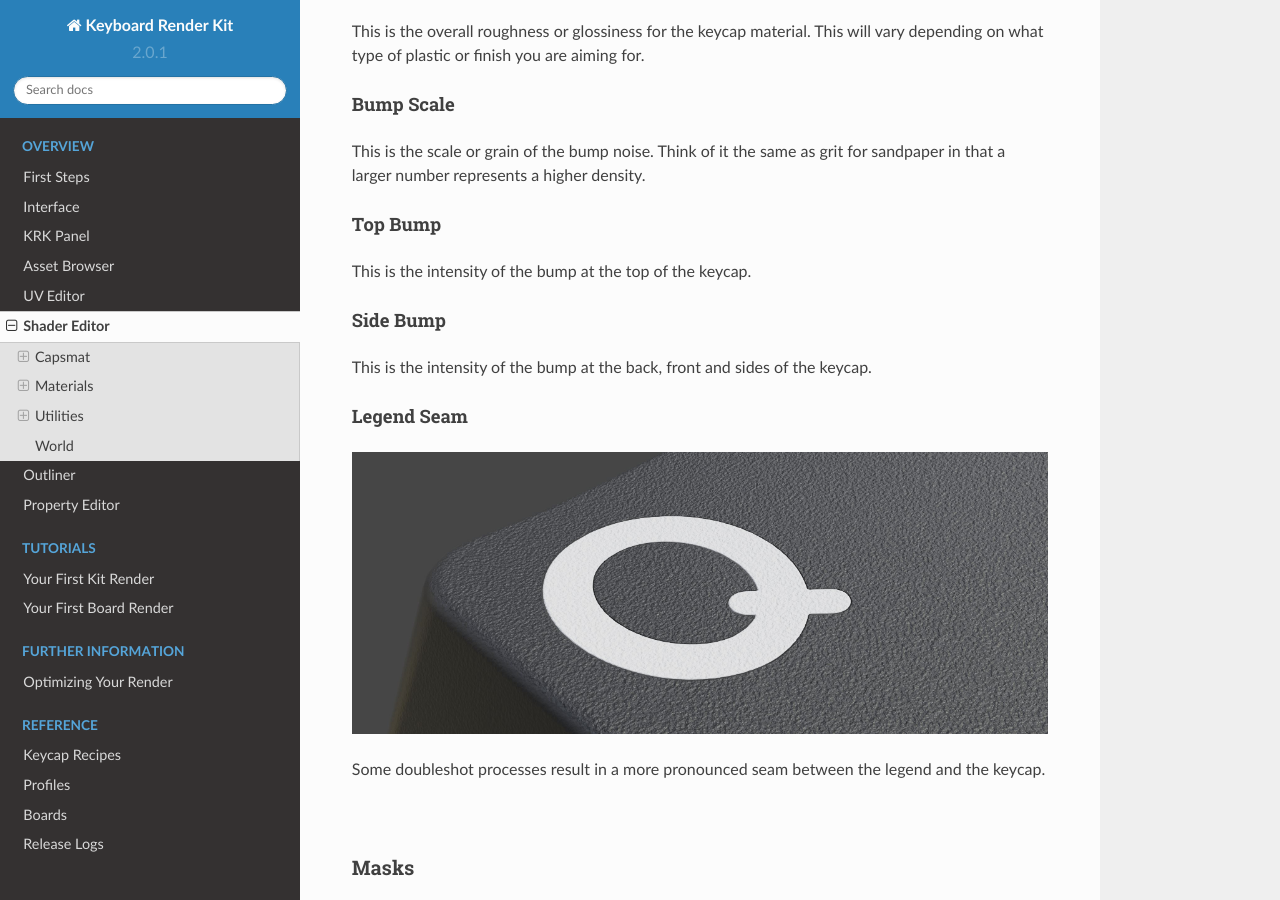
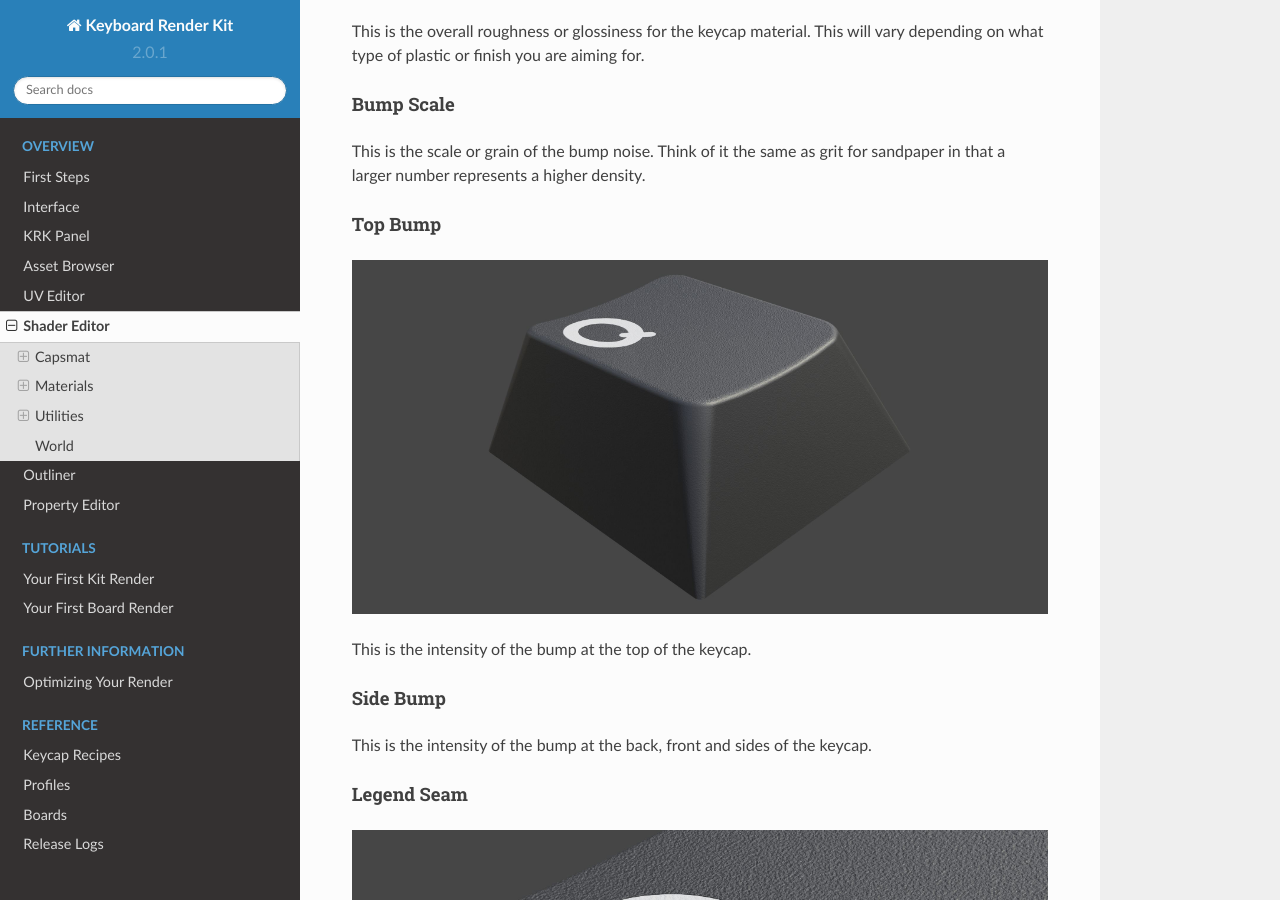
Before and after one commit to imperfectlink/KeyboardRenderKit, a Sphinx documentation site: the page built from docs/source/materials.rst, in a window 1280 px wide and 900 px high, scrolled down 3390 px. Built offline with Sphinx 7.4.7 and the Read the Docs theme 2.0.0, drawn with Linux system fonts in a browser that asks for light colours.

Commit message:
Update materials.rst

```diff
--- a/docs/source/materials.rst
+++ b/docs/source/materials.rst
@@ -75,6 +75,9 @@ This is the scale or grain of the bump noise. Think of it the same as grit for s
 
 Top Bump
 ^^^^
+
+.. image:: img/KeycapBump.JPG
+
 This is the intensity of the bump at the top of the keycap.
 
 Side Bump
```
